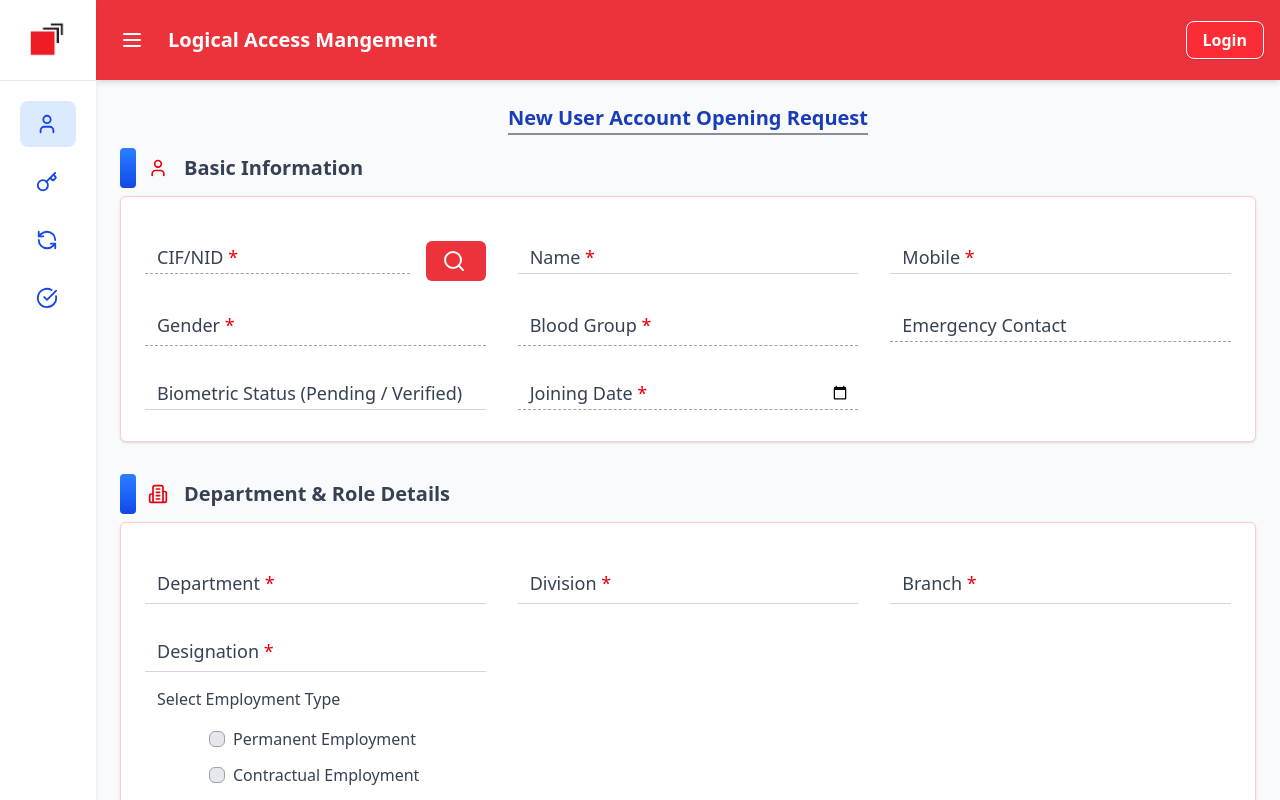
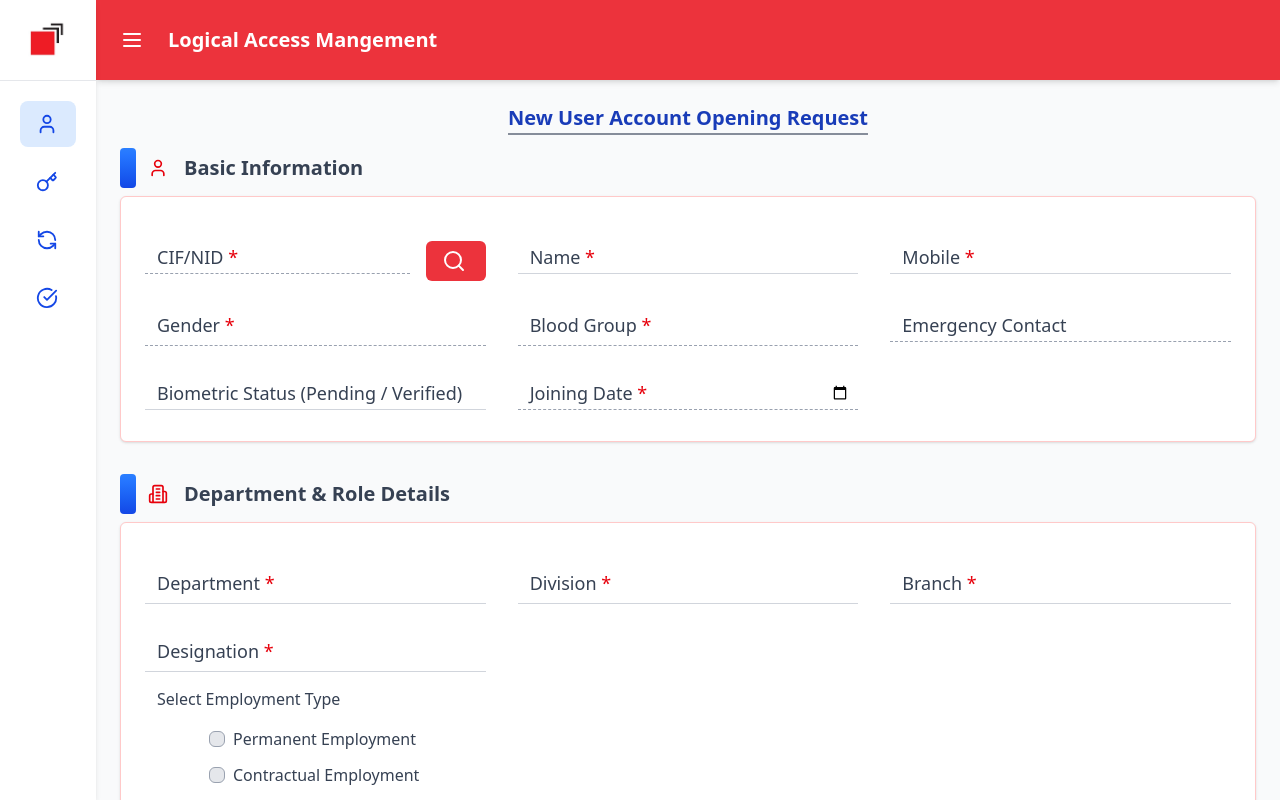
Before and after one commit to Nazmul-karim-tanvir-2nd/lamCodes, a React (Vite) app in the folder lamFrontend/: page / in a window 1280 px wide. Built offline with nearby package versions, Linux system fonts and the light colour scheme.

Commit message:
login removed

```diff
--- a/lamFrontend/src/components/Navbar.jsx
+++ b/lamFrontend/src/components/Navbar.jsx
@@ -21,16 +21,6 @@ const Navbar = ({ onLoginClick }) => {
                         Logical Access Mangement
                     </h1>
                 </div>
-
-                {/* Right: Login Button */}
-                <div className="flex items-center space-x-2 sm:space-x-4">
-                    <button
-                        onClick={onLoginClick}
-                        className="px-3 py-1 sm:px-4 sm:py-1.5 text-sm sm:text-base text-white bg-red-500 hover:bg-red-600 active:bg-red-700 border border-white rounded-lg font-semibold shadow-sm transition duration-200"
-                    >
-                        Login
-                    </button>
-                </div>
             </div>
         </header>
     );
```
